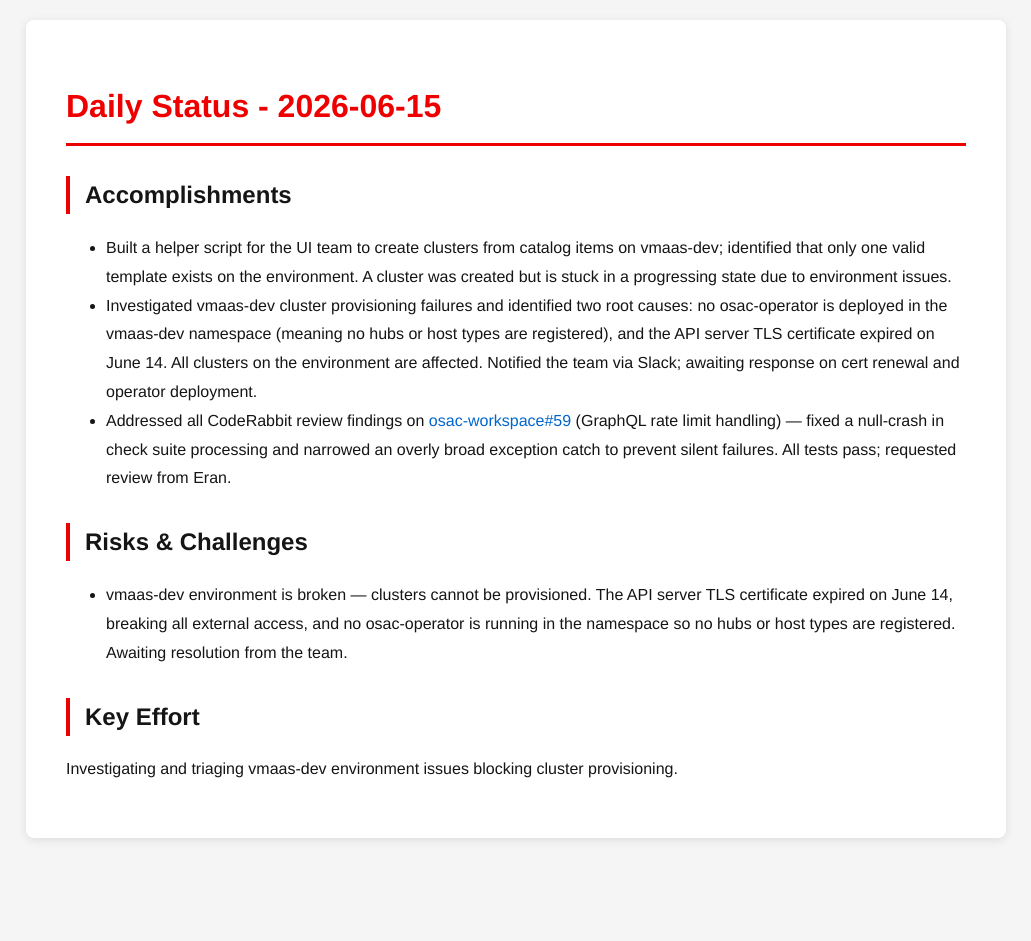
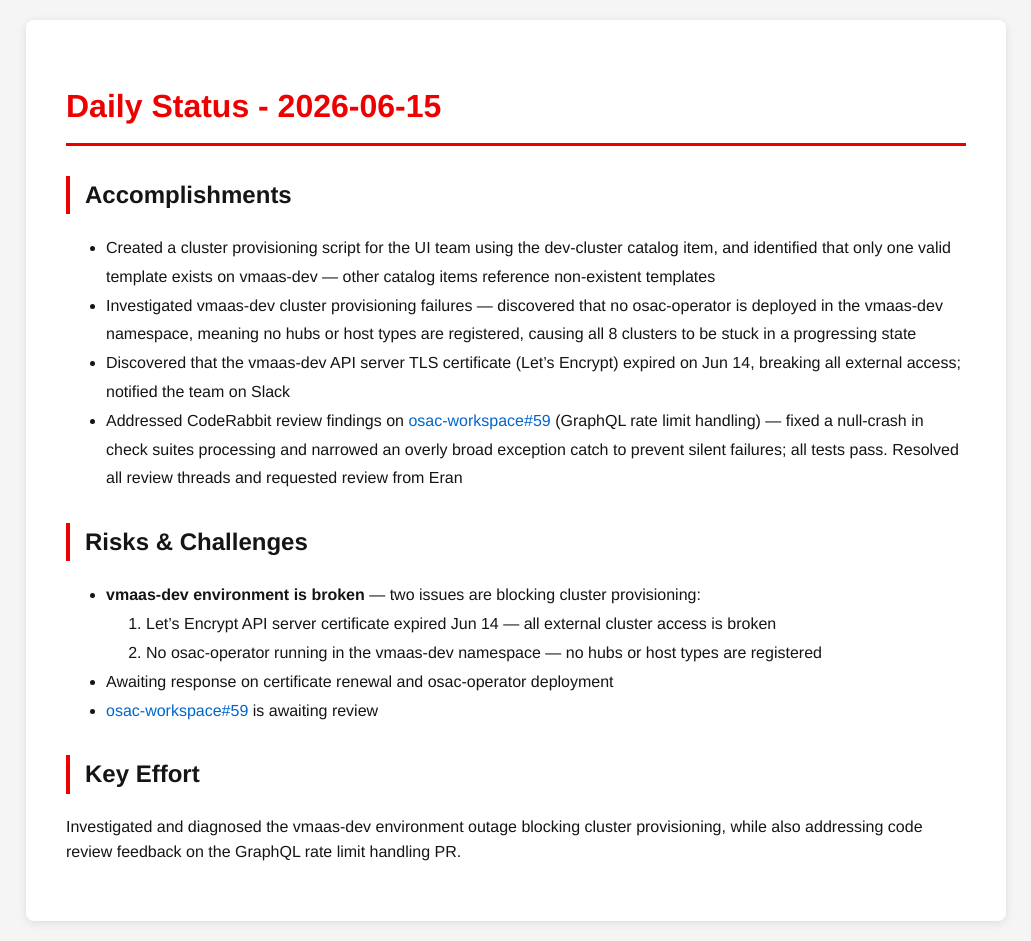
Before and after one commit to tzvatot/daily-status, a Jekyll site: the page built from 2026-06-15.md, in a window 1280 px wide. Shown: the whole page, without its empty margins (124-1155 px from the left). Built offline with Jekyll 4.4.1, drawn with Linux system fonts in a browser that asks for light colours; before the commit the page ends 900 px from its top, so only the background shows below that.

Commit message:
Daily status update - 2026-06-15

```diff
--- a/2026-06-15.md
+++ b/2026-06-15.md
@@ -7,12 +7,17 @@ date: 2026-06-15
 # Daily Status - 2026-06-15
 
 ## Accomplishments
-- Built a helper script for the UI team to create clusters from catalog items on vmaas-dev; identified that only one valid template exists on the environment. A cluster was created but is stuck in a progressing state due to environment issues.
-- Investigated vmaas-dev cluster provisioning failures and identified two root causes: no osac-operator is deployed in the vmaas-dev namespace (meaning no hubs or host types are registered), and the API server TLS certificate expired on June 14. All clusters on the environment are affected. Notified the team via Slack; awaiting response on cert renewal and operator deployment.
-- Addressed all CodeRabbit review findings on [osac-workspace#59](https://github.com/osac-project/osac-workspace/pull/59) (GraphQL rate limit handling) — fixed a null-crash in check suite processing and narrowed an overly broad exception catch to prevent silent failures. All tests pass; requested review from Eran.
+- Created a cluster provisioning script for the UI team using the dev-cluster catalog item, and identified that only one valid template exists on vmaas-dev — other catalog items reference non-existent templates
+- Investigated vmaas-dev cluster provisioning failures — discovered that no osac-operator is deployed in the vmaas-dev namespace, meaning no hubs or host types are registered, causing all 8 clusters to be stuck in a progressing state
+- Discovered that the vmaas-dev API server TLS certificate (Let's Encrypt) expired on Jun 14, breaking all external access; notified the team on Slack
+- Addressed CodeRabbit review findings on [osac-workspace#59](https://github.com/osac-project/osac-workspace/pull/59) (GraphQL rate limit handling) — fixed a null-crash in check suites processing and narrowed an overly broad exception catch to prevent silent failures; all tests pass. Resolved all review threads and requested review from Eran
 
 ## Risks & Challenges
-- vmaas-dev environment is broken — clusters cannot be provisioned. The API server TLS certificate expired on June 14, breaking all external access, and no osac-operator is running in the namespace so no hubs or host types are registered. Awaiting resolution from the team.
+- **vmaas-dev environment is broken** — two issues are blocking cluster provisioning:
+  1. Let's Encrypt API server certificate expired Jun 14 — all external cluster access is broken
+  2. No osac-operator running in the vmaas-dev namespace — no hubs or host types are registered
+- Awaiting response on certificate renewal and osac-operator deployment
+- [osac-workspace#59](https://github.com/osac-project/osac-workspace/pull/59) is awaiting review
 
 ## Key Effort
-Investigating and triaging vmaas-dev environment issues blocking cluster provisioning.
+Investigated and diagnosed the vmaas-dev environment outage blocking cluster provisioning, while also addressing code review feedback on the GraphQL rate limit handling PR.
```
